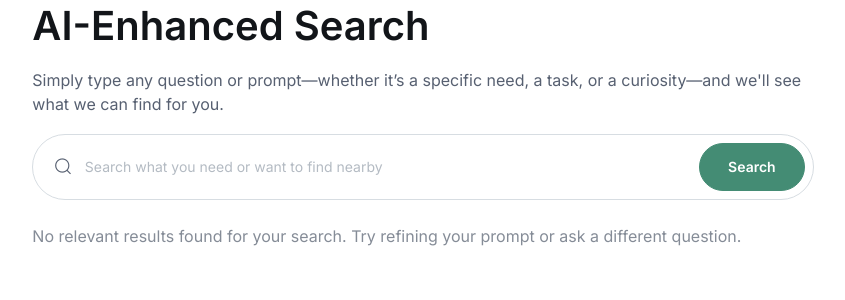
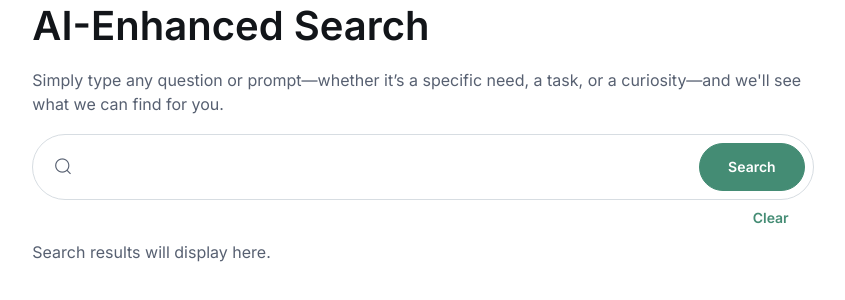
Before and after one commit to paulpladziewicz/react-cms, a React (Vite) app: page /search in a window 1280 px wide. Shown: the top 300 px of the page, without its empty margins (217-1062 px from the left). Built offline with nearby package versions, Linux system fonts and the light colour scheme.

Commit message:
progress with search

```diff
--- a/src/routes/search/index.tsx
+++ b/src/routes/search/index.tsx
@@ -32,11 +32,45 @@ function useSearchCards() {
     return {mutation, getCachedResults};
 }
 
+function getCardTypeText(type) {
+    switch (type) {
+        case 'NEIGHBOR_SERVICES_PROFILE':
+            return 'NeighborServices™ Profile';
+        case 'BUSINESS':
+            return 'Business';
+        case 'EVENT':
+            return 'Event';
+        case 'ARTICLE':
+            return 'Article';
+        case 'GROUP':
+            return 'Group';
+        default:
+            return '';
+    }
+}
+
+function renderCardLink(type) {
+    switch (type) {
+        case 'NEIGHBOR_SERVICES_PROFILE':
+            return (<>View NeighborServices™ Profile<i className="ai-arrow-right ms-2"></i></>);
+        case 'BUSINESS':
+            return (<>View Business<i className="ai-arrow-right ms-2"></i></>);
+        case 'EVENT':
+            return (<>View Event<i className="ai-arrow-right ms-2"></i></>);
+        case 'ARTICLE':
+            return (<>View Article<i className="ai-arrow-right ms-2"></i></>);
+        case 'GROUP':
+            return (<>View Group<i className="ai-arrow-right ms-2"></i></>);
+        default:
+            return '';
+    }
+}
+
 function RouteComponent() {
     const [prompt, setPrompt] = useState('');
-    const [cards, setCards] = useState([]);
+    const [cards, setCards] = useState(null);
     const [cachedPrompt, setCachedPrompt] = useState('');
-    const [error, setError] = useState(''); // State to track error messages
+    const [error, setError] = useState('');
     const { mutation, getCachedResults } = useSearchCards();
 
     useEffect(() => {
@@ -59,11 +93,73 @@ function RouteComponent() {
                 onSuccess: (data) => {
                     setCards(data);
                     setCachedPrompt(prompt);
-                    setPrompt('');
                 },
             }
         );
     };
+
+    const handleClear = () => {
+        setPrompt('');
+        setError('');
+        setCachedPrompt('');
+        setCards(null);
+    }
+
+    const renderCards = () => {
+
+        if (mutation.isPending) {
+            return (
+                <div className="mt-4 text-center">
+                    <div className="spinner-border text-primary" role="status">
+                        <span className="visually-hidden">Loading...</span>
+                    </div>
+                    <p className="mt-2 text-muted">Fetching results, please wait...</p>
+                </div>
+            )
+        }
+
+        if (mutation.isError) {
+            return (
+                <p className="text-danger">An unexpected error occurred. Please try again soon.</p>
+            )
+        }
+
+        if (cards === null) {
+            return (
+                <p className="mb-4">Search results will display here.</p>
+            )
+        }
+
+        if (cards?.length > 0) {
+            return (
+                <>
+                    {cards.map((card) => (
+                        <div className="card mt-4" key={card.pathname}>
+                            <div className="card-body">
+                                <p>{getCardTypeText(card.type)}</p>
+                                <h5 className="card-title">{card.title}</h5>
+                                <p className="card-text">{card.description.length > 120 ? `${card.description.substring(0, 180)}...` : card.description}</p>
+                                <a
+                                    className="btn btn-link p-0"
+                                    href={card.pathname}
+                                    target="_blank"
+                                    rel="noopener noreferrer"
+                                >
+                                    {renderCardLink(card.type)}
+                                </a>
+                            </div>
+                        </div>
+                    ))}
+                </>
+            )
+        } else {
+            return (
+                <p>
+                    There is currently no relevant content available on the platform. Please try another search.
+                </p>
+            );
+        }
+    }
 
     return (
         <Container>
@@ -74,7 +170,7 @@ function RouteComponent() {
                         <p>Simply type any question or prompt—whether it’s a specific need, a task, or a curiosity—and we'll see what we can find for you.</p>
                     </div>
 
-                    <div className="input-group rounded-pill">
+                    <div className="input-group rounded-pill mb-4">
                         <span className="input-group-text">
                             <i className="ai-search"></i>
                         </span>
@@ -83,47 +179,23 @@ function RouteComponent() {
                             className="form-control"
                             value={prompt}
                             onChange={(e) => setPrompt(e.target.value)}
-                            placeholder="Search what you need or want to find nearby"
                         />
                         <button
                             type="button"
                             className="btn btn-primary rounded-pill"
                             onClick={handleSearch}
-                            disabled={mutation.isLoading}
+                            disabled={mutation.isPending}
                         >
                             Search
                         </button>
                     </div>
+                    <div className="mt-n2 text-end">
+                        <button className="btn btn-link p-0 mt-n4 me-4" onClick={handleClear}>Clear</button>
+                    </div>
 
-                    {error && <p className="text-danger mt-2">{error}</p>} {/* Error message */}
+                    {error && <p className="text-danger mt-n3">{error}</p>} {/* Error message */}
 
-                    {cards.length > 0 ? (
-                        <div className="mt-4">
-                            {cards.map((card) => (
-                                <a
-                                    key={card.pathname}
-                                    className="card mb-3"
-                                    href={card.pathname}
-                                    target="_blank"
-                                    style={{ cursor: 'pointer' }}
-                                >
-                                    <div className="card-body">
-                                        <p>{card.type}</p>
-                                        <h5 className="card-title">{card.title}</h5>
-                                        <p className="card-text">{card.description}</p>
-                                    </div>
-                                </a>
-                            ))}
-                        </div>
-                    ) : (
-                        !error && (
-                            <div className="mt-4">
-                                <p className="text-muted">
-                                    No relevant results found for your search. Try refining your prompt or ask a different question.
-                                </p>
-                            </div>
-                        )
-                    )}
+                    {renderCards()}
                 </Col>
             </Row>
         </Container>
```
